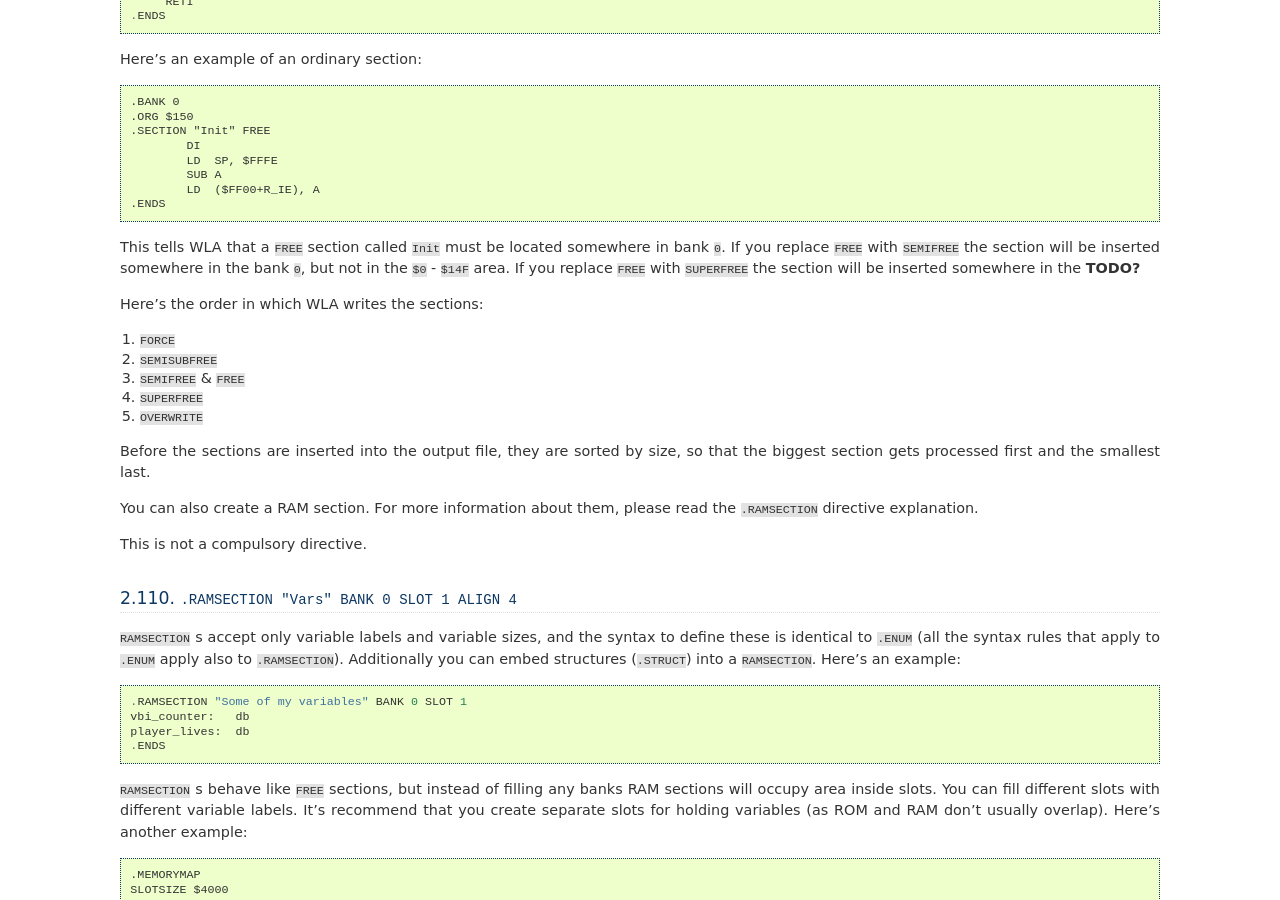
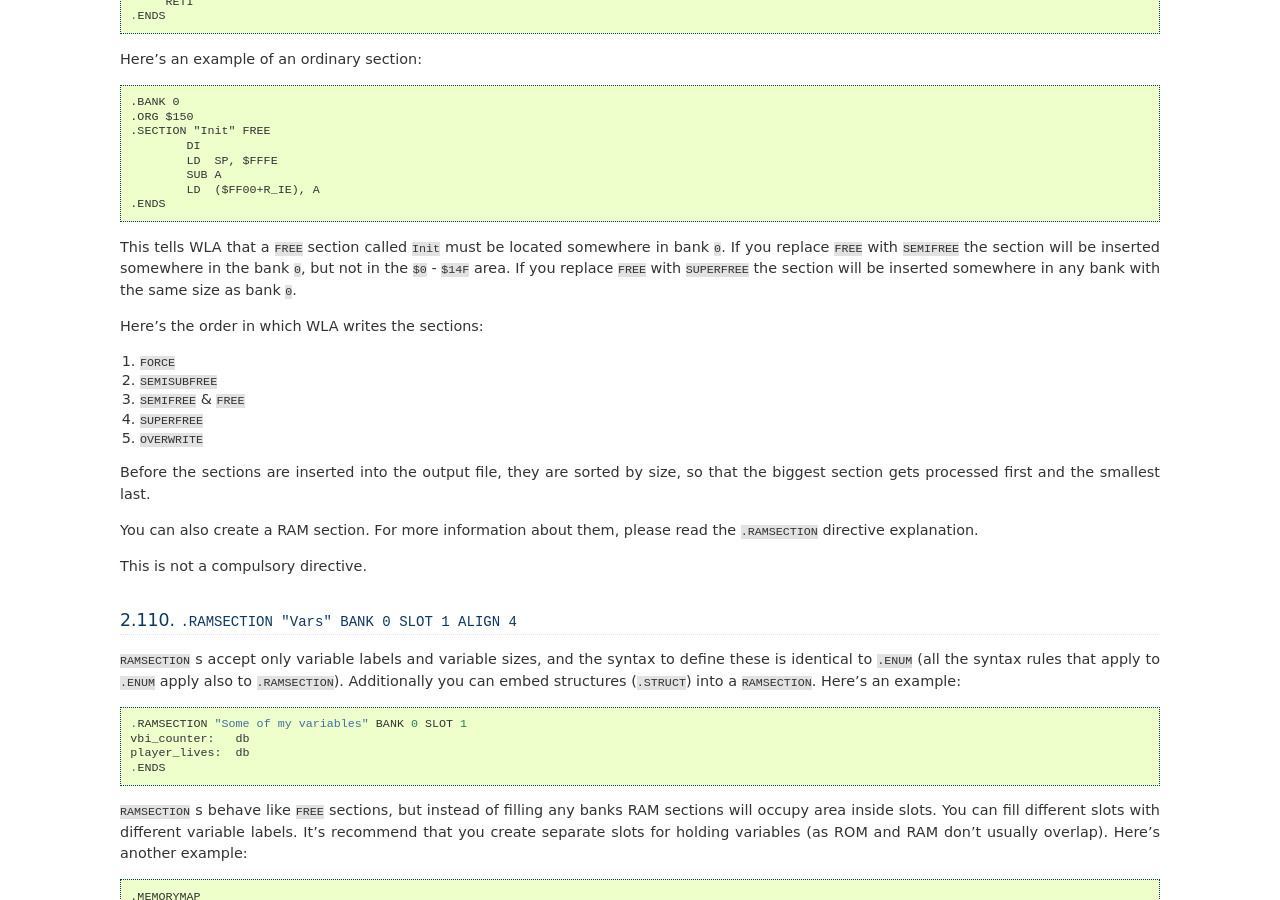
Before and after one commit to vhelin/wla-dx, a Sphinx documentation site: the page built from doc/asmdiv.rst, in a window 1280 px wide and 900 px high, scrolled down 33420 px. Built offline with Sphinx 7.4.7, drawn with Linux system fonts in a browser that asks for light colours.

Commit message:
doc: Update the missing explaination

```diff
--- a/doc/asmdiv.rst
+++ b/doc/asmdiv.rst
@@ -2130,7 +2130,7 @@ This tells WLA that a ``FREE`` section called ``Init`` must be located
 somewhere in bank ``0``. If you replace ``FREE`` with ``SEMIFREE`` the section
 will be inserted somewhere in the bank ``0``, but not in the ``$0`` - ``$14F``
 area. If you replace ``FREE`` with ``SUPERFREE`` the section will be inserted
-somewhere in the **TODO?**
+somewhere in any bank with the same size as bank ``0``.
 
 Here's the order in which WLA writes the sections:
 
```
